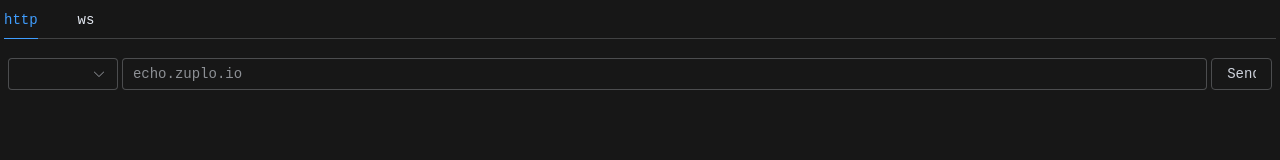
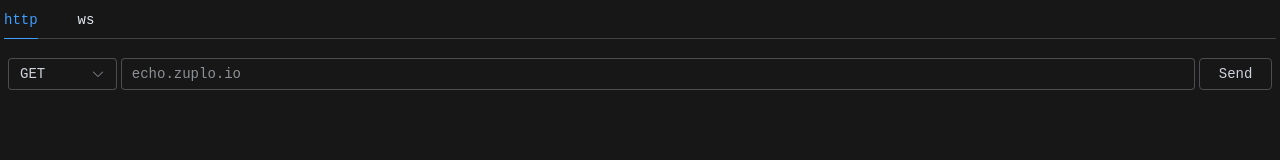
Before and after one commit to lorypelli/FetchTTP, a Vue app in the folder frontend/: page / in a window 1280 px wide. Shown: the top 160 px of the page. Built offline with nearby package versions, Linux system fonts and the light colour scheme; a web font is replaced by a local one.

Commit message:
fix style

```diff
--- a/frontend/src/components/HTTP.vue
+++ b/frontend/src/components/HTTP.vue
@@ -26,8 +26,8 @@ export default {
             <ElOption value="PATCH" />
         </ElSelect>
         <ElInput v-model="input" placeholder="echo.zuplo.io"></ElInput>
-        <ElButton v-on:click="() => {
-            MakeRequest(select, 'https://' + (input.replace(/https?:\/\//g, '') || 'echo.zuplo.io')).then((res) => {
+        <ElButton class="w-20" v-on:click="() => {
+            MakeRequest(select, input ? (input.startsWith('https://') ? input : (input.startsWith('http://') ? input : 'https' + input)) : 'https://echo.zuplo.io').then((res) => {
                 console.log(res)
                 return
             })
--- a/frontend/src/components/WS.vue
+++ b/frontend/src/components/WS.vue
@@ -12,7 +12,7 @@ export default {
 <template>
     <div class="flex p-1 space-x-1">
         <ElInput v-model="input" placeholder="echo.websocket.org"></ElInput>
-        <ElButton>Connect</ElButton>
+        <ElButton class="w-28">Connect</ElButton>
     </div>
 </template>
 <script setup lang="ts">
--- a/frontend/src/style.css
+++ b/frontend/src/style.css
@@ -5,7 +5,11 @@
 * {
     overflow: hidden;
     font-family: 'Martian Mono', monospace;
-  }
+}
+
+:root {
+    color: white;
+}
 
 :focus {
     outline: none;
@@ -14,3 +18,8 @@
 body {
     background-color: #171717;
 }
+
+.el-select__placeholder {
+    position: relative;
+    transform: none;
+}
```
